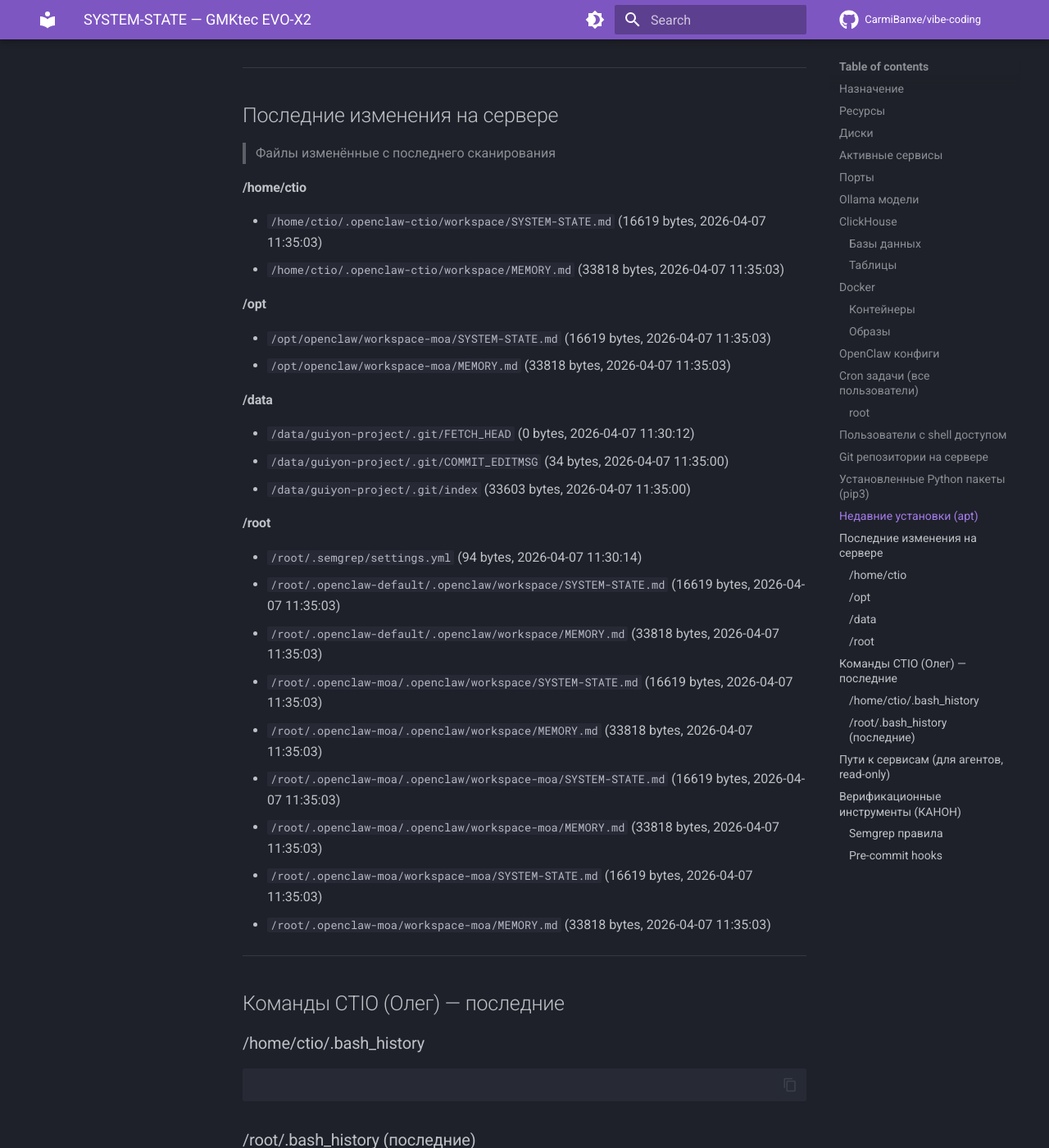
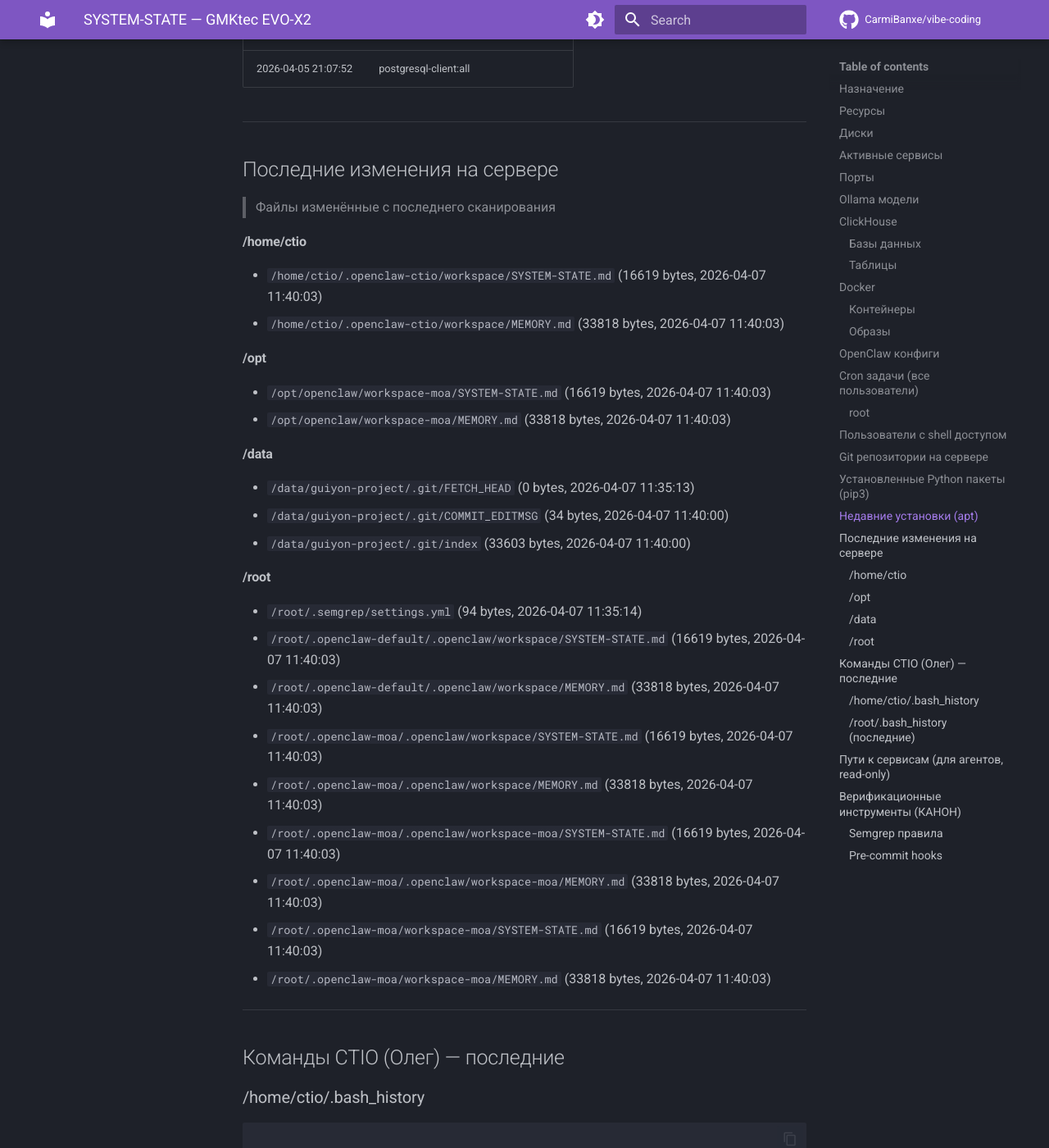
Before and after one commit to CarmiBanxe/vibe-coding, an MkDocs documentation site: the page built from docs/SYSTEM-STATE.md, in a window 1280 px wide and 1400 px high, scrolled down 13841 px. Shown: the whole window at 82% size. Built offline with MkDocs 1.6.1 and Material for MkDocs 9.7.7, drawn with Linux system fonts in a browser that asks for light colours; comment, search, counter and statistics services are not loaded; some of the changed text lies outside the part shown.

Commit message:
auto: SYSTEM-STATE v2 update (2026-04-07 11:40 CEST)

```diff
--- a/docs/SYSTEM-STATE.md
+++ b/docs/SYSTEM-STATE.md
@@ -1,6 +1,6 @@
 # SYSTEM-STATE — GMKtec EVO-X2
 > Автоматически обновляется каждые 5 минут
-> Последнее сканирование: 2026-04-07 11:35 CEST
+> Последнее сканирование: 2026-04-07 11:40 CEST
 > Источник: ctio-watcher.sh v2 (cron)
 
 ## Назначение
@@ -379,28 +380,28 @@
 
 
 #### /home/ctio
-- `/home/ctio/.openclaw-ctio/workspace/SYSTEM-STATE.md` (16619 bytes, 2026-04-07 11:35:03)
-- `/home/ctio/.openclaw-ctio/workspace/MEMORY.md` (33818 bytes, 2026-04-07 11:35:03)
+- `/home/ctio/.openclaw-ctio/workspace/SYSTEM-STATE.md` (16619 bytes, 2026-04-07 11:40:03)
+- `/home/ctio/.openclaw-ctio/workspace/MEMORY.md` (33818 bytes, 2026-04-07 11:40:03)
 
 #### /opt
-- `/opt/openclaw/workspace-moa/SYSTEM-STATE.md` (16619 bytes, 2026-04-07 11:35:03)
-- `/opt/openclaw/workspace-moa/MEMORY.md` (33818 bytes, 2026-04-07 11:35:03)
+- `/opt/openclaw/workspace-moa/SYSTEM-STATE.md` (16619 bytes, 2026-04-07 11:40:03)
+- `/opt/openclaw/workspace-moa/MEMORY.md` (33818 bytes, 2026-04-07 11:40:03)
 
 #### /data
-- `/data/guiyon-project/.git/FETCH_HEAD` (0 bytes, 2026-04-07 11:30:12)
-- `/data/guiyon-project/.git/COMMIT_EDITMSG` (34 bytes, 2026-04-07 11:35:00)
-- `/data/guiyon-project/.git/index` (33603 bytes, 2026-04-07 11:35:00)
+- `/data/guiyon-project/.git/FETCH_HEAD` (0 bytes, 2026-04-07 11:35:13)
+- `/data/guiyon-project/.git/COMMIT_EDITMSG` (34 bytes, 2026-04-07 11:40:00)
+- `/data/guiyon-project/.git/index` (33603 bytes, 2026-04-07 11:40:00)
 
 #### /root
-- `/root/.semgrep/settings.yml` (94 bytes, 2026-04-07 11:30:14)
-- `/root/.openclaw-default/.openclaw/workspace/SYSTEM-STATE.md` (16619 bytes, 2026-04-07 11:35:03)
-- `/root/.openclaw-default/.openclaw/workspace/MEMORY.md` (33818 bytes, 2026-04-07 11:35:03)
-- `/root/.openclaw-moa/.openclaw/workspace/SYSTEM-STATE.md` (16619 bytes, 2026-04-07 11:35:03)
-- `/root/.openclaw-moa/.openclaw/workspace/MEMORY.md` (33818 bytes, 2026-04-07 11:35:03)
-- `/root/.openclaw-moa/.openclaw/workspace-moa/SYSTEM-STATE.md` (16619 bytes, 2026-04-07 11:35:03)
-- `/root/.openclaw-moa/.openclaw/workspace-moa/MEMORY.md` (33818 bytes, 2026-04-07 11:35:03)
-- `/root/.openclaw-moa/workspace-moa/SYSTEM-STATE.md` (16619 bytes, 2026-04-07 11:35:03)
-- `/root/.openclaw-moa/workspace-moa/MEMORY.md` (33818 bytes, 2026-04-07 11:35:03)
+- `/root/.semgrep/settings.yml` (94 bytes, 2026-04-07 11:35:14)
+- `/root/.openclaw-default/.openclaw/workspace/SYSTEM-STATE.md` (16619 bytes, 2026-04-07 11:40:03)
+- `/root/.openclaw-default/.openclaw/workspace/MEMORY.md` (33818 bytes, 2026-04-07 11:40:03)
+- `/root/.openclaw-moa/.openclaw/workspace/SYSTEM-STATE.md` (16619 bytes, 2026-04-07 11:40:03)
+- `/root/.openclaw-moa/.openclaw/workspace/MEMORY.md` (33818 bytes, 2026-04-07 11:40:03)
+- `/root/.openclaw-moa/.openclaw/workspace-moa/SYSTEM-STATE.md` (16619 bytes, 2026-04-07 11:40:03)
+- `/root/.openclaw-moa/.openclaw/workspace-moa/MEMORY.md` (33818 bytes, 2026-04-07 11:40:03)
+- `/root/.openclaw-moa/workspace-moa/SYSTEM-STATE.md` (16619 bytes, 2026-04-07 11:40:03)
+- `/root/.openclaw-moa/workspace-moa/MEMORY.md` (33818 bytes, 2026-04-07 11:40:03)
 
 ---
 
```
Also changed, not shown: other parts of docs/SYSTEM-STATE.md (+5 -4 lines).
